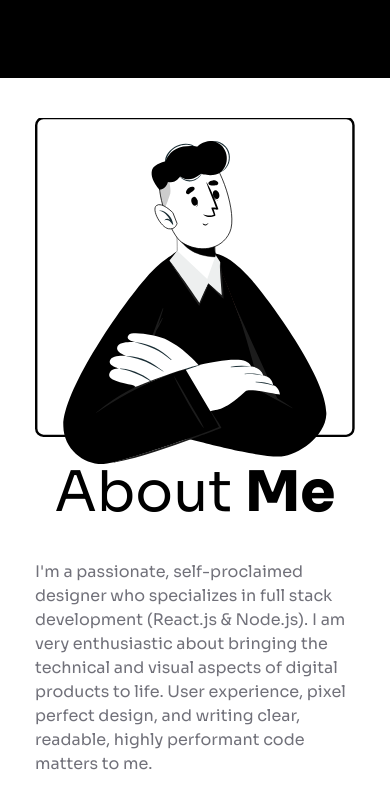
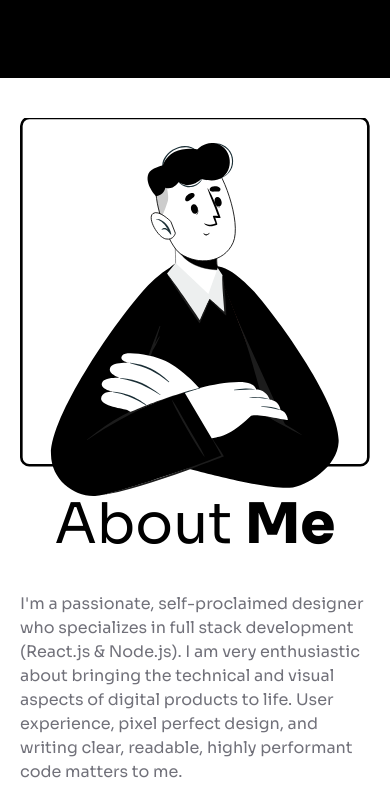
Before and after one commit to tcisse/FigmaToCodeChallenge-Week4-Cisse, a Next.js app: page / in a window 390 px wide. Shown: the part 3276-4067 px from the top of the page. Built offline with nearby package versions, Linux system fonts and the light colour scheme.

Commit message:
- fix mobile margin

```diff
--- a/src/components/AboutMe.tsx
+++ b/src/components/AboutMe.tsx
@@ -4,7 +4,7 @@ import Image from "next/image";
 export function AboutMe() {
   return (
     <div id="about-me" className="bg-white py-10">
-      <div className="flex md:flex-row flex-col md:space-x-10 md:max-w-6xl max-w-xs mx-auto">
+      <div className="flex md:flex-row flex-col md:space-x-10 md:max-w-6xl md:px-0 px-5 mx-auto">
         <Image
           src="/assets/images/about-me.svg"
           width={524}
--- a/src/components/Projects.tsx
+++ b/src/components/Projects.tsx
@@ -8,7 +8,7 @@ export function Projects() {
       <h1 className="text-white text-center text-display-01 mb-20">
         My <span className="font-extrabold ">Projects</span>
       </h1>
-      <div className="md:max-w-6xl max-w-xs mx-auto md:space-y-20 space-y-10">
+      <div className="md:max-w-6xl mx-auto md:space-y-20 space-y-10 md:px-0 px-5">
         <div className="flex md:flex-row flex-col items-center lg:space-x-24">
           <Image
             src="/assets/images/projet-1.svg"
```
